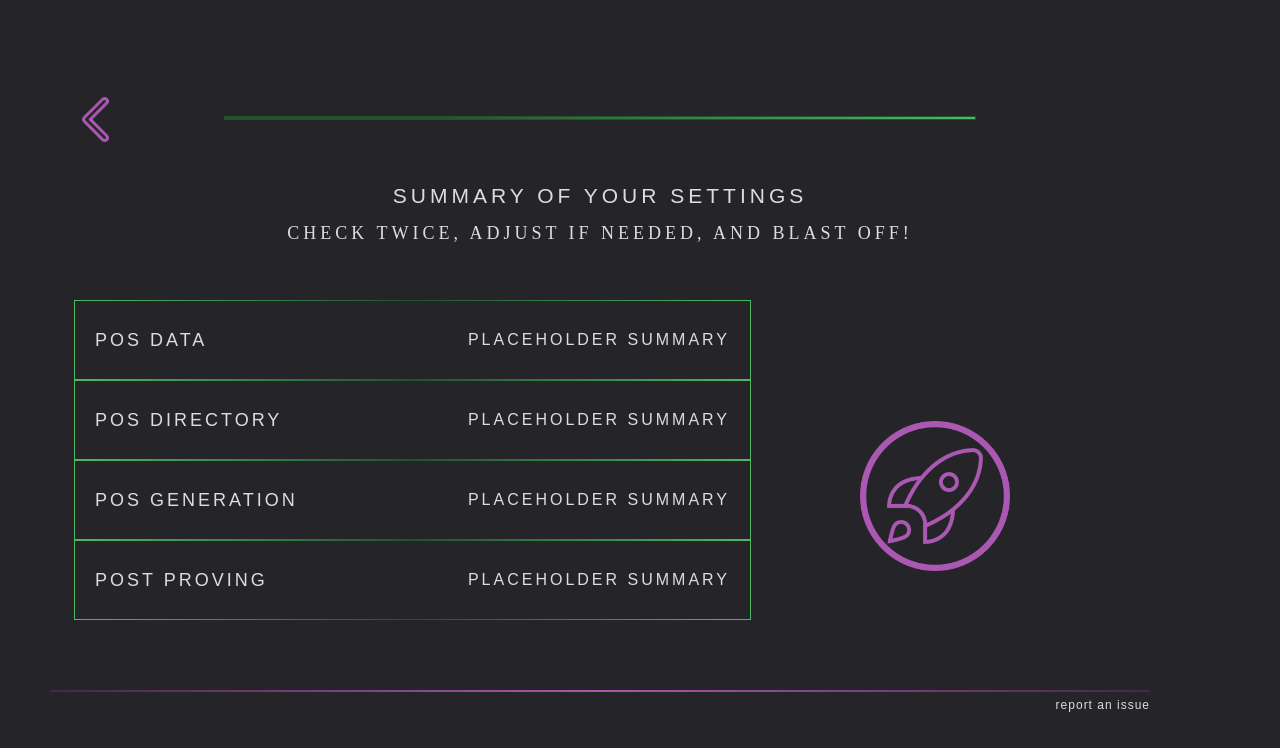
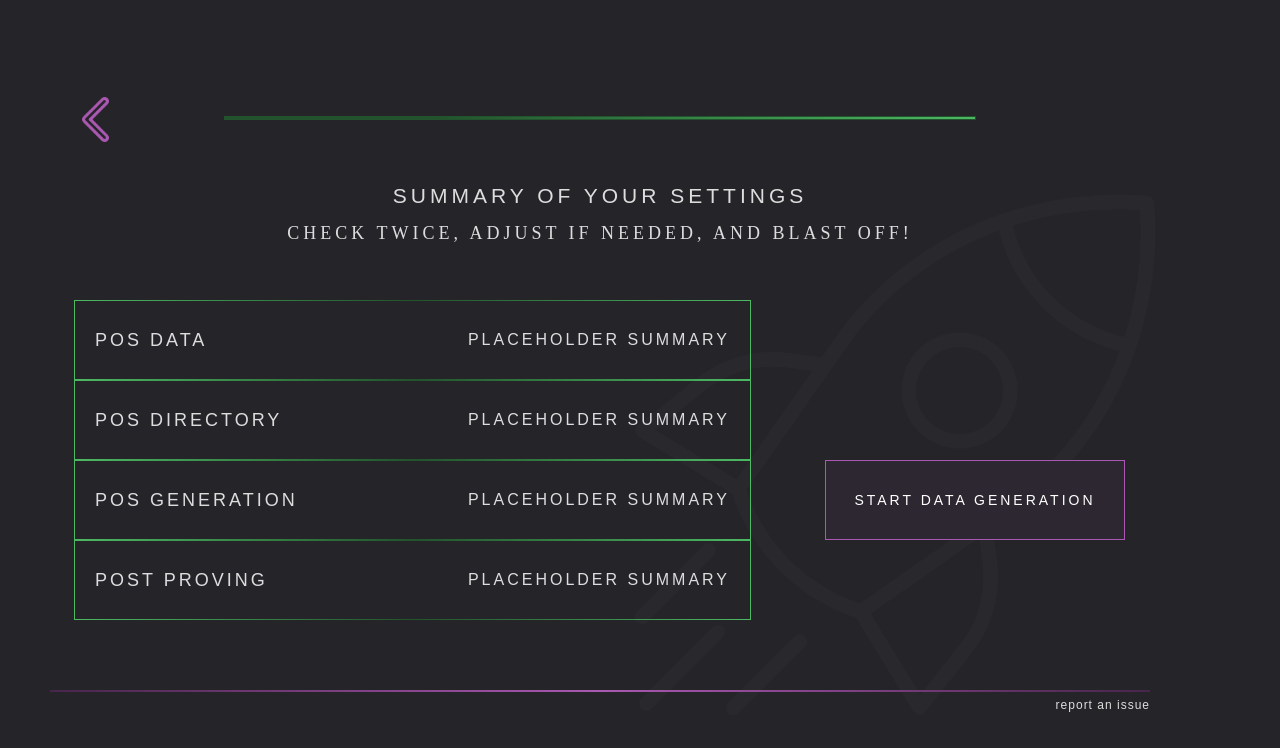
Before and after one commit to spacemeshos/sm-init-app-v2, a React (Create React App) app: page /guided/Summary in a window 1280 px wide. Shown: the top 748 px of the page. Built offline with nearby package versions, Linux system fonts and the light colour scheme.

Commit message:
modal switched to a screen WIP

```diff
--- a/src/Shared/Routes.tsx
+++ b/src/Shared/Routes.tsx
@@ -7,6 +7,7 @@ import AdvSelectDirectory from "../pages/AdvancedCreate/Directory";
 import AdvSetupSize from "../pages/AdvancedCreate/Size";
 import AdvSetupProving from "../pages/AdvancedCreate/Proving";
 import AdvSetupProvider from "../pages/AdvancedCreate/Provider";
+import Confirmation from "../components/confirmation";
 
 
 const AppRoutes = () => (
@@ -20,6 +21,8 @@ const AppRoutes = () => (
       <Route path="/advanced/SetupSize" element={<AdvSetupSize/>}/>
       <Route path="/advanced/Proving" element={<AdvSetupProving/>}/>
       <Route path="/advanced/Provider" element={<AdvSetupProvider/>}/>
+      <Route path="/guided/Confirmation" element={<Confirmation/>}/>
+
     </Routes>
   </BrowserRouter>
 );
--- a/src/components/confirmation.tsx
+++ b/src/components/confirmation.tsx
@@ -1,28 +1,6 @@
 import React from "react";
 import styled from "styled-components";
 import Colors from "../styles/colors";
-
-const Backdrop = styled.div`
-  width: 100%;
-  height: 100%;
-  display: flex;
-  justify-content: center;
-  align-items: center;
-  z-index: 999;
-`;
-
-const Wrapper = styled.div`
-  position: fixed;
-  top: 5%;
-  left: 5%;
-  display: flex;
-  flex-direction: column;
-  align-items: center;
-  background-color: ${Colors.background};
-  z-index: 1000;
-  width: 1080px;
-  height: 630px;
-`;
 
 const Header = styled.h1`
   color: ${Colors.greenLight};
@@ -57,7 +35,7 @@ const Text = styled.div`
   font-weight: 100;
   line-height: 25px;
   white-space: pre-wrap;
-  left: 200px;
+  left: 450px;
   position: relative;
   width: 550px;
 `;
@@ -65,39 +43,18 @@ const Text = styled.div`
 const BgImage = styled.img`
   aspect-ratio: 1;
   object-fit: contain;
-  width: 300px;
+  width: 600px;
   position: absolute;
-  left: 20px;
-  top: 200px;
-  left: 50px;
-  opacity: 0.2;
+  left: 30px;
+  top: 80px;
+  opacity: 0.02;
 `;
 
-const CloseButton = styled.button`
-  position: absolute;
-  top: 10px;
-  right: 10px;
-  background: none;
-  border: none;
-  color: ${Colors.purpleLight};
-  cursor: pointer;
-  font-size: 28px;
-`;
-
-type Props = {
-  onClose: () => void;
-  isOpen: boolean;
-  children?: React.ReactNode;
-};
-
-const Confirmation = ({ children, onClose, isOpen }: Props) => {
-  if (!isOpen) return null;
+const Confirmation: React.FC = () => {
   const rocket = require("../assets/rocket.png");
 
   return (
-    <Backdrop onClick={onClose}>
-      <Wrapper onClick={(e) => e.stopPropagation()}>
-        <CloseButton onClick={onClose}>&times;</CloseButton>
+    <>
       <Header>Congratulations </Header>
       <Subheader>on launching your first proof of space</Subheader>
       <BgImage src={rocket} />
@@ -107,19 +64,19 @@ const Confirmation = ({ children, onClose, isOpen }: Props) => {
             WHAT NOW?
             <br />
             <br />
-              Leave your PC on and plugged into a power source 24/7.
-              Your GPU will generate the POS data.
+            Leave your PC on and plugged into a power source 24/7. Your GPU will
+            generate the POS data.
             <br />
             <br />
-              After your PoS data is ready, set up a node to participate in
-              the network and get rewards.
+            After your PoS data is ready, set up a node to participate in the
+            network and get rewards.
             <br />
             <br />
+            [TO DO]
           </> //TODO more explanation to be added
         }
       </Text>
-      </Wrapper>
-    </Backdrop>
+    </>
   );
 };
 
--- a/src/pages/GuidedCreate/Summary.tsx
+++ b/src/pages/GuidedCreate/Summary.tsx
@@ -1,10 +1,11 @@
 import * as React from "react";
 import styled from "styled-components";
-import { BackButton, IconButton } from "../../components/button";
+import { BackButton, Button } from "../../components/button";
 import { Subheader, Title } from "../../components/texts";
 import ProgressBar from "../../components/progress";
 import Frame from "../../components/frames";
-import Confirmation from "../../components/confirmation";
+import Colors from "../../styles/colors";
+import { useNavigate } from "react-router-dom";
 
 const NavProgress = styled.div`
   width: 1200px;
@@ -38,9 +39,22 @@ const ContainerStart = styled.div`
   height: 300px;
   position: absolute;
 `;
+const BgImage = styled.img`
+  aspect-ratio: 1;
+  object-fit: contain;
+  width: 550px;
+  position: absolute;
+  left: -180px;
+  top: -120px;
+  opacity: 0.02;
+  z-index: 0;
+`;
 
 const Summary: React.FC = () => {
-  const rocketbutton = require("../../assets/blastoff.png");
+  const rocket = require("../../assets/rocket.png");
+  // React Router's navigation hook
+  const navigate = useNavigate();
+  const Confirmation = () => navigate("/guided/Confirmation");
 
   return (
     <>
@@ -76,12 +90,15 @@ const Summary: React.FC = () => {
         />
       </ContainerSummary>
       <ContainerStart>
-        <IconButton
-          iconSrc={rocketbutton}
-          buttonTop={40}
-          buttonLeft={45}
-          size={150}
-          modalComponent={Confirmation}
+        <BgImage src={rocket} />
+        <Button
+          label="Start Data generation"
+          borderColor={Colors.purpleLight}
+          backgroundColor={Colors.darkerPurple}
+          buttonTop={160}
+          buttonLeft={25}
+          height={80}
+          onClick = {Confirmation}
         />
       </ContainerStart>
     </>
```
Also changed, not shown: src/assets/rocket.png, 1 other file (tests, documents, lock files or other folders). Lines whose indentation alone changed are shown as unchanged.
